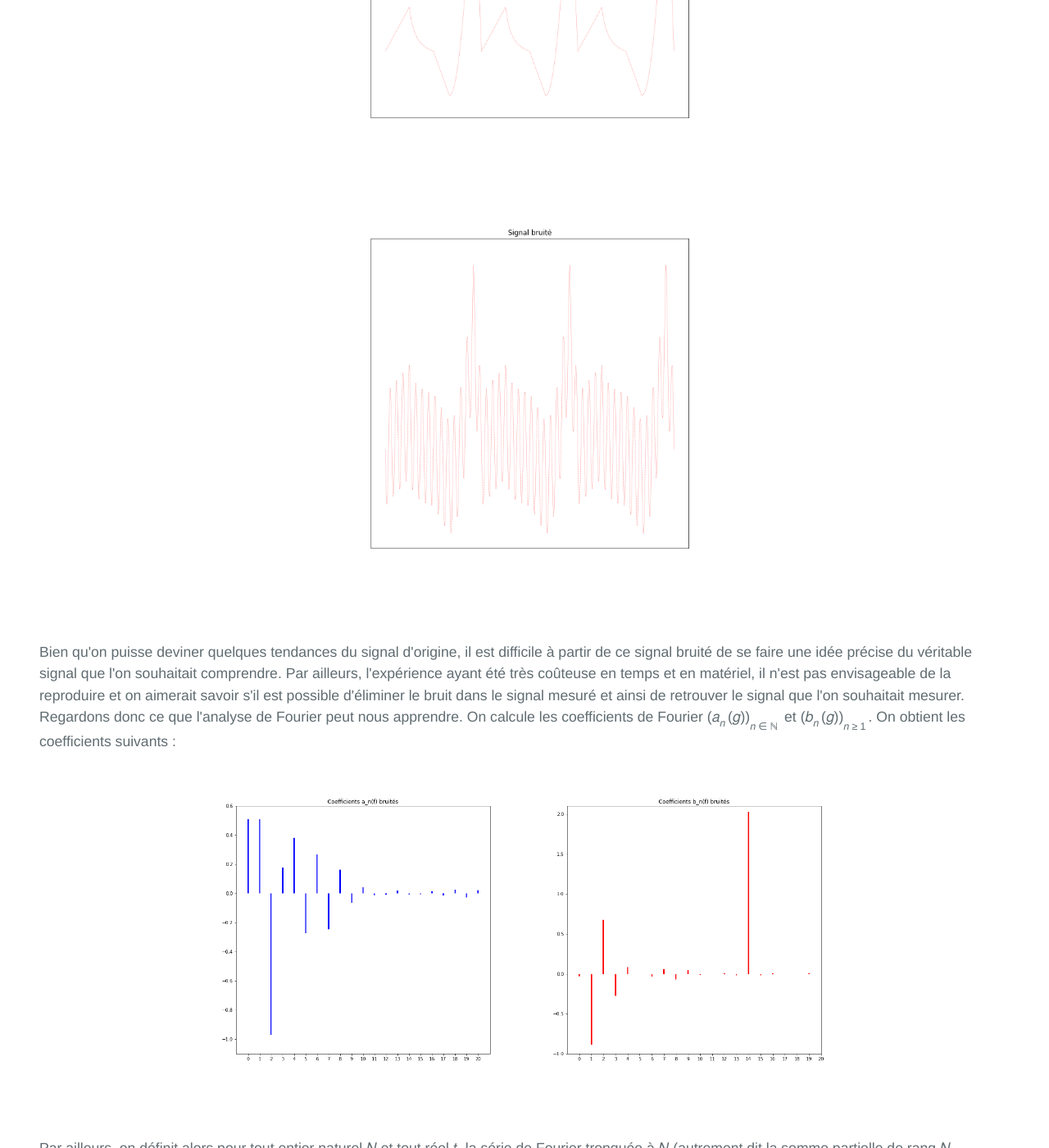
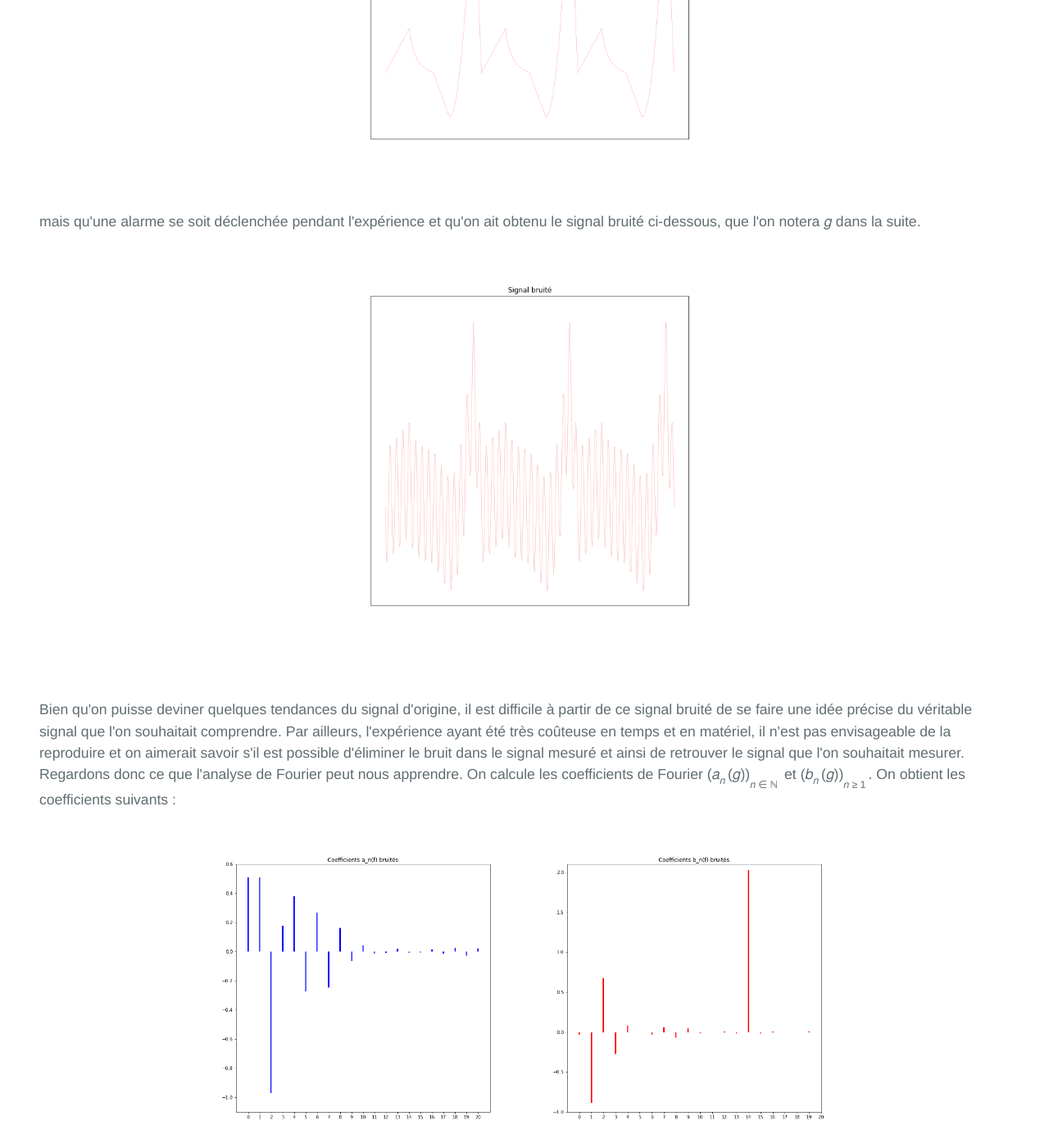
Before and after one commit to KevinDestagnol/algebre.github.io, a Jekyll site: the page built from application.md, in a window 1280 px wide and 1400 px high, scrolled down 904 px. Shown: the whole window at 82% size. Built offline with Jekyll 4.4.1, drawn with Linux system fonts in a browser that asks for light colours; some web fonts are replaced.

Commit message:
Update default13.html

```diff
--- a/_layouts/default13.html
+++ b/_layouts/default13.html
@@ -38,11 +38,12 @@
 	    <br>
 
 <c> On donne ici un exemple ultra-simplifié de cas où les séries de Fourier peuvent servir à éliminer un bruit dans un signal.
-</br>
+</br><br>
 Vous savez tous qu'un son n'est rien d'autre qu'une onde mécanique qui se propage dans l'air ou dans un fluide. Imaginons alors que pour les besoins d'une expérience, nous devions enregistrer un signal sonore périodique et que le signal en question corresponde au signal <math style="font-family:Times New Roman, Times, serif;">2&pi;</math>-périodique suivant, noté <math><mi>f</mi></math> dans la suite :</br>
 <p class="flotte" style="text-align:center">
  <img src="signal_complique.png" alt="Signal périodique" width="500" />
 </p>
+mais qu'une alarme se soit déclenchée pendant l'expérience et qu'on ait obtenu le signal bruité ci-dessous, que l'on notera <math><mi>g</mi></math> dans la suite.
 <p class="flotte" style="text-align:center">
  <img src="signal_bruite.png" alt="Signal bruité" width="500" />
 </p>
@@ -58,7 +59,7 @@
 <math mathsize="big" xmlns='http://www.w3.org/1998/Math/MathML' display='block'>
 	<msub><mi>S</mi><mi>N,g</mi></msub><mi>(</mi><mi>t</mi><mi>)</mi>
     <mo>=</mo>
-	<msub><mi>a</mi><mn>0</mn></msub><mi>(</mi><mi>g</mi><<mi>)</mi><mo>+</mo>
+	<msub><mi>a</mi><mn>0</mn></msub><mi>(</mi><mi>g</mi><mi>)</mi><mo>+</mo>
     <munderover>
       <mo>&sum;</mo>
       <mrow><mi>n</mi><mo>=</mo><mn>1</mn></mrow>
```
Also changed, not shown: other parts of _layouts/default13.html (+1 -1 lines).
